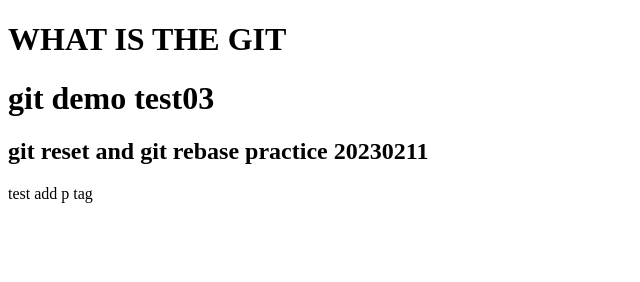
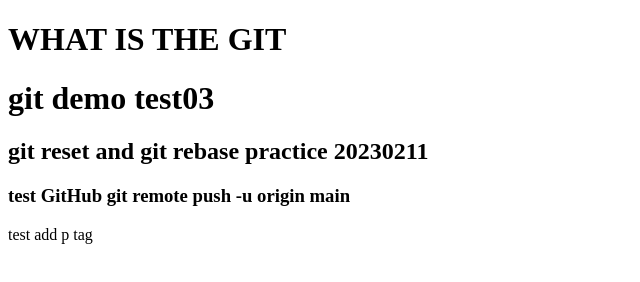
Before and after one commit to jolly01008/git-demo, a plain HTML site: page index.html in a window 1280 px wide. Shown: the whole page, without its empty margins (0-640 px from the left). Drawn offline with Linux system fonts and the light colour scheme.

Commit message:
h3 git push -v Test

```diff
--- a/index.html
+++ b/index.html
@@ -9,6 +9,7 @@
   <h1>WHAT IS THE GIT</h1>
   <h1>git demo test03</h1>
   <h2>git reset and git rebase practice 20230211</h2>
+  <h3>test GitHub git remote push -u origin main</h3>
   <p>test add p tag</p>
   <body></body>
 </html>
```
